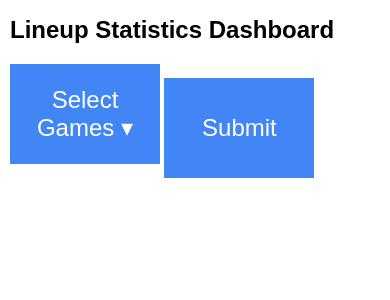
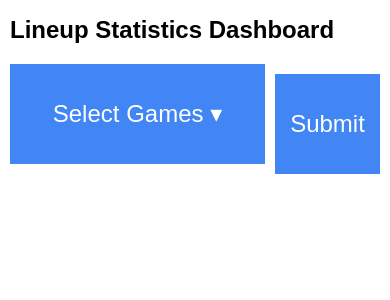
Before and after one commit to AIstats3/AIstats3.github.io, a Flask app: page / in a window 390 px wide. Shown: the top 300 px of the page. Run offline with Flask 3, Linux system fonts and the light colour scheme.

Commit message:
updated dashboard styles for mobile

```diff
--- a/static/dashboard.css
+++ b/static/dashboard.css
@@ -1,13 +1,15 @@
 body {
   font-family: Arial, sans-serif;
   margin: 20px;
+  font-size: 24px;
 }
 
 h1 {
   margin-bottom: 20px;
+  font-size: 24px;
 }
 
-/* Dropdown */
+/* Dropdown container */
 .dropdown {
   position: relative;
   display: inline-block;
@@ -20,8 +22,9 @@ h1 {
   padding: 10px;
   border: none;
   cursor: pointer;
-  width: 150px; /* Set fixed width */
-  height: 100px; /* Set fixed height */
+  width: 150px;
+  height: 100px;
+  font-size: 24px;
   text-align: center;
 }
 
@@ -36,7 +39,7 @@ h1 {
   max-height: 200px;
   overflow-y: auto;
   padding: 10px;
-  width: 100%; /* Ensure dropdown content takes full width */
+  font-size: 24px;
 }
 
 .dropdown-content label {
@@ -48,11 +51,32 @@ h1 {
   display: block;
 }
 
-/* Table Styles */
+/* Submit button */
+.submit-button {
+  background-color: #4285f4;
+  color: white;
+  padding: 10px;
+  border: none;
+  cursor: pointer;
+  width: 150px;
+  height: 100px;
+  font-size: 24px;
+  text-align: center;
+}
+
+/* Button container to align side by side */
+.buttons-container {
+  display: flex;
+  gap: 20px;
+  align-items: center;
+}
+
+/* Table styles */
 table {
   width: 100%;
   border-collapse: collapse;
   margin-top: 20px;
+  font-size: 24px;
 }
 
 th, td {
@@ -65,62 +89,47 @@ th {
   background-color: #f2f2f2;
 }
 
-/* Submit Button */
-.submit-button {
-  background-color: #4285f4;
-  color: white;
-  padding: 10px;
-  border: none;
-  cursor: pointer;
-  width: 150px; /* Set fixed width */
-  height: 100px; /* Set fixed height */
-  text-align: center;
-}
-
-/* Flexbox container for buttons to be side by side */
-.buttons-container {
-  display: flex;
-  gap: 20px; /* Space between buttons */
-}
-
 /* Mobile responsiveness */
 @media screen and (max-width: 600px) {
-  /* Adjust the body and heading margins for smaller screens */
   body {
     margin: 10px;
   }
 
-  h1 {
-    font-size: 1.5em;
+  .buttons-container {
+    flex-direction: row;
+    gap: 10px;
   }
 
-  /* Ensure buttons remain side by side on mobile */
-  .buttons-container {
-    flex-direction: row; /* Keep buttons in a row */
-    justify-content: space-between; /* Distribute buttons evenly */
+  /* 75% width for dropdown, 25% for submit */
+  .dropdown {
+    flex: 3;
   }
 
-  /* Ensure both buttons maintain the same size */
-  .dropdown button, .submit-button {
-    width: 150px;
+  .dropdown button {
+    width: 100%;
     height: 100px;
-    font-size: 1em; /* Maintain readability on mobile */
+    font-size: 24px;
   }
 
-  /* Make table more mobile-friendly by allowing horizontal scrolling if needed */
+  .submit-button {
+    flex: 1;
+    width: 100%;
+    height: 100px;
+    font-size: 24px;
+  }
+
+  .dropdown-content {
+    min-width: 100%;
+    padding: 15px;
+  }
+
   table {
+    font-size: 20px;
     overflow-x: auto;
     display: block;
-    font-size: 14px;
   }
 
   th, td {
     padding: 10px;
   }
-
-  /* Adjust dropdown content for mobile */
-  .dropdown-content {
-    min-width: 100%; /* Ensure the dropdown content is fully responsive */
-    padding: 15px;
-  }
 }
--- a/templates/index.html
+++ b/templates/index.html
@@ -9,8 +9,9 @@
   <h1>Lineup Statistics Dashboard</h1>
 
   <form id="lineup-form">
+      <div class="buttons-container">
           <div class="dropdown">
-            <button type="button" id="dropdownToggle" style="font-size: 24px;">Select Games ▾</button>
+              <button type="button" id="dropdownToggle">Select Games ▾</button>
               <div id="gameDropdown" class="dropdown-content">
                   <label><input type="checkbox" id="selectAll"> <strong>Select All</strong></label><br>
                   {% for file in game_files %}
@@ -18,7 +19,8 @@
                   {% endfor %}
               </div>
           </div>
-        <button type="submit" class="submit-button" style="font-size: 24px;">Submit</button>
+          <button type="submit" class="submit-button">Submit</button>
+      </div>
   </form>
 
   <div id="lineup-table"></div>
```
Lines whose indentation alone changed are shown as unchanged.
